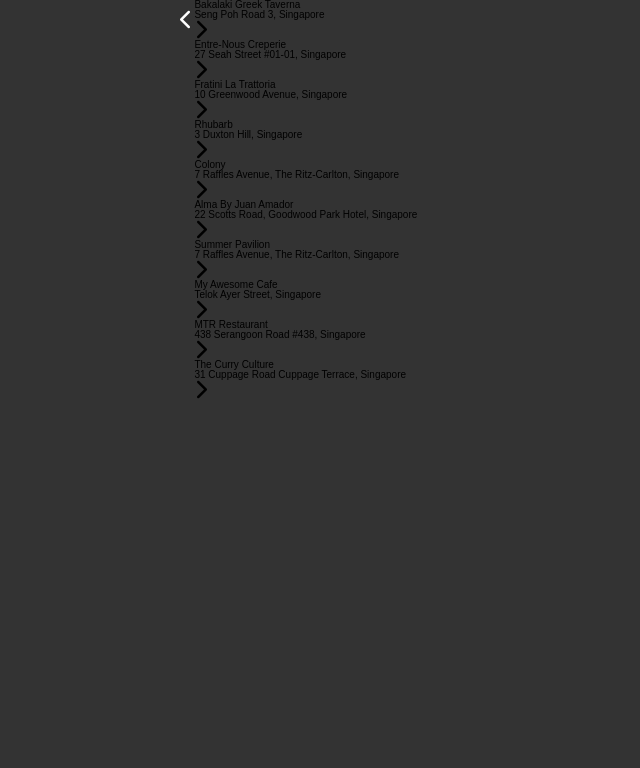
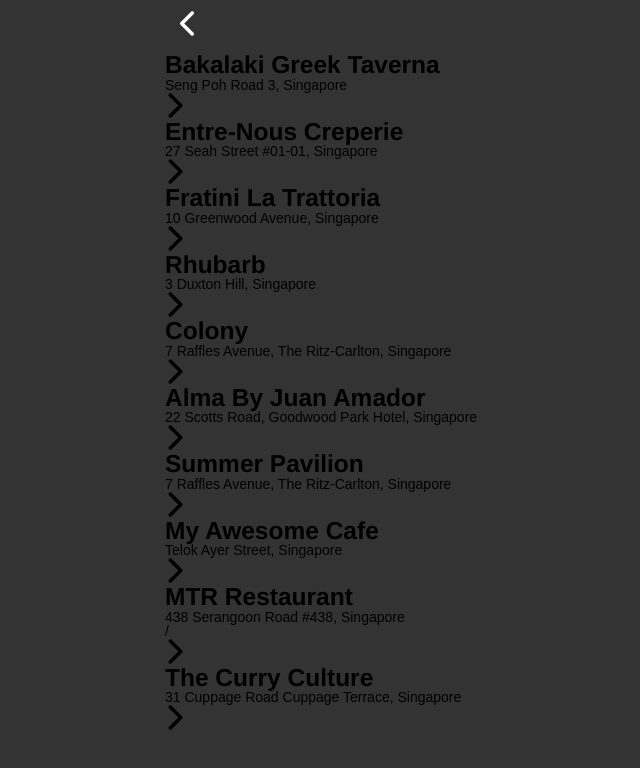
Before and after one commit to blissfullah/css-exercise-three, a plain HTML site: page index.html in a window 1280 px wide. Shown: the whole page, without its empty margins (265-905 px from the left). Drawn offline with Linux system fonts and the light colour scheme.

Commit message:
box model

```diff
--- a/css/style.css
+++ b/css/style.css
@@ -1,57 +1,11 @@
-/* http://meyerweb.com/eric/tools/css/reset/
-   v2.0 | 20110126
-   License: none (public domain)
-*/
-
-html, body, div, span, applet, object, iframe,
-h1, h2, h3, h4, h5, h6, p, blockquote, pre,
-a, abbr, acronym, address, big, cite, code,
-del, dfn, em, img, ins, kbd, q, s, samp,
-small, strike, strong, sub, sup, tt, var,
-b, u, i, center,
-dl, dt, dd, ol, ul, li,
-fieldset, form, label, legend,
-table, caption, tbody, tfoot, thead, tr, th, td,
-article, aside, canvas, details, embed,
-figure, figcaption, footer, header, hgroup,
-menu, nav, output, ruby, section, summary,
-time, mark, audio, video {
-	margin: 0;
-	padding: 0;
-	border: 0;
-	font-size: 100%;
-	font: inherit;
-	vertical-align: baseline;
+* {
+	box-sizing: border-box;
 }
-/* HTML5 display-role reset for older browsers */
-article, aside, details, figcaption, figure,
-footer, header, hgroup, menu, nav, section {
-	display: block;
-}
-body {
-	line-height: 1;
-}
-ol, ul {
-	list-style: none;
-}
-blockquote, q {
-	quotes: none;
-}
-blockquote:before, blockquote:after,
-q:before, q:after {
-	content: '';
-	content: none;
-}
-table {
-	border-collapse: collapse;
-	border-spacing: 0;
-}
-
 
 body {
   background-color: #333;
   font-family: sans-serif;
-  font-size: 10px;
+  font-size: 14px;
 }
 
 .container {
@@ -59,22 +13,32 @@ body {
   width: 420px;
 }
 
-*, *:before, *:after {
-  box-sizing: border-box;
+h1 {
+	font-family: Helvetica, sans-serif;
+	font-weight: bold;
+	font-size: 1.75em
+}
+
+h3 {
+	font-weight: lighter;
+	font-size: 1em
 }
 
 nav {
   margin: 0 auto;
   padding: 10px 0 15px 15px;
-  position: fixed;
+  position: right;
   width: 420px;
 }
 
 .restaurant-list {
-	margin: 0 auto;
-width: 86%;
+	display: block;
+	background-color: #c0c5ce
+	margin: 0;
+	border: 5px solid #000000
+	text-align: center;
 }
 
-hover:.location {
-    background-color:red;
+.location {
+	a:hover {color:#636363;}
 }
--- a/index.html
+++ b/index.html
@@ -2,7 +2,7 @@
 <html>
 <head>
   <meta charset="utf-8">
-    <title></title>
+  <title>CSS Box Model Exercise</title>
   <link rel="stylesheet" href="css/reset.css">
   <link rel="stylesheet" href="css/style.css">
   <script src="https://use.fontawesome.com/37471687aa.js"></script>
@@ -17,8 +17,9 @@
     <section class="restaurant-list">
       <div class="location">
         <div class="content">
+          <div class="box1">
             <h1>Bakalaki Greek Taverna</h1>
-            <h3>Seng Poh Road 3, Singapore</h3>
+            <h3>Seng Poh Road 3, Singapore</h3> </p>
       </div>
           <div class="arrow">
               <i class="fa fa-chevron-right fa-2x" aria-hidden="true"></i>
@@ -26,6 +27,7 @@
           </div>
       <div class="location">
         <div class="content">
+          <div class="box2">
             <h1>Entre-Nous Creperie</h1>
             <h3>27 Seah Street #01-01, Singapore</h3>
       </div>
@@ -33,6 +35,7 @@
               <i class="fa fa-chevron-right fa-2x" aria-hidden="true"></i>
             </div>
           </div>
+          <div class="box3">
             <div class="location">
               <div class="content">
                 <h1>Fratini La Trattoria</h1>
@@ -42,6 +45,7 @@
                 <i class="fa fa-chevron-right fa-2x" aria-hidden="true"></i>
               </div>
             </div>
+            <div class="box4">
               <div class="location">
                 <div class="content">
                   <h1>Rhubarb</h1>
@@ -51,6 +55,7 @@
                   <i class="fa fa-chevron-right fa-2x" aria-hidden="true"></i>
                 </div>
               </div>
+              <div class="box5">
                 <div class="location">
                   <div class="content">
                     <h1>Colony</h1>
@@ -60,6 +65,7 @@
                     <i class="fa fa-chevron-right fa-2x" aria-hidden="true"></i>
                   </div>
                 </div>
+                <div class="box6">
                   <div class="location">
                     <div class="content">
                       <h1>Alma By Juan Amador</h1>
@@ -69,6 +75,7 @@
                       <i class="fa fa-chevron-right fa-2x" aria-hidden="true"></i>
                     </div>
                   </div>
+                  <div class="box7">
                     <div class="location">
                       <div class="content">
                         <h1>Summer Pavilion</h1>
@@ -78,6 +85,7 @@
                         <i class="fa fa-chevron-right fa-2x" aria-hidden="true"></i>
                       </div>
                     </div>
+                    <div class="box8">
                       <div class="location">
                         <div class="content">
                           <h1>My Awesome Cafe</h1>
@@ -87,15 +95,19 @@
                           <i class="fa fa-chevron-right fa-2x" aria-hidden="true"></i>
                         </div>
                       </div>
+                      <div class="box9">
                         <div class="location">
                           <div class="content">
+                            <p class="block">
                               <h1>MTR Restaurant</h1>
                               <h3>438 Serangoon Road #438, Singapore</h3>
+                              /<p>
                               </div>
                               <div class="arrow">
                                 <i class="fa fa-chevron-right fa-2x" aria-hidden="true"></i>
                               </div>
                             </div>
+                            <div class="box10">
                               <div class="location">
                                 <div class="content">
                                   <h1>The Curry Culture</h1>
```
Lines whose indentation alone changed are shown as unchanged.
